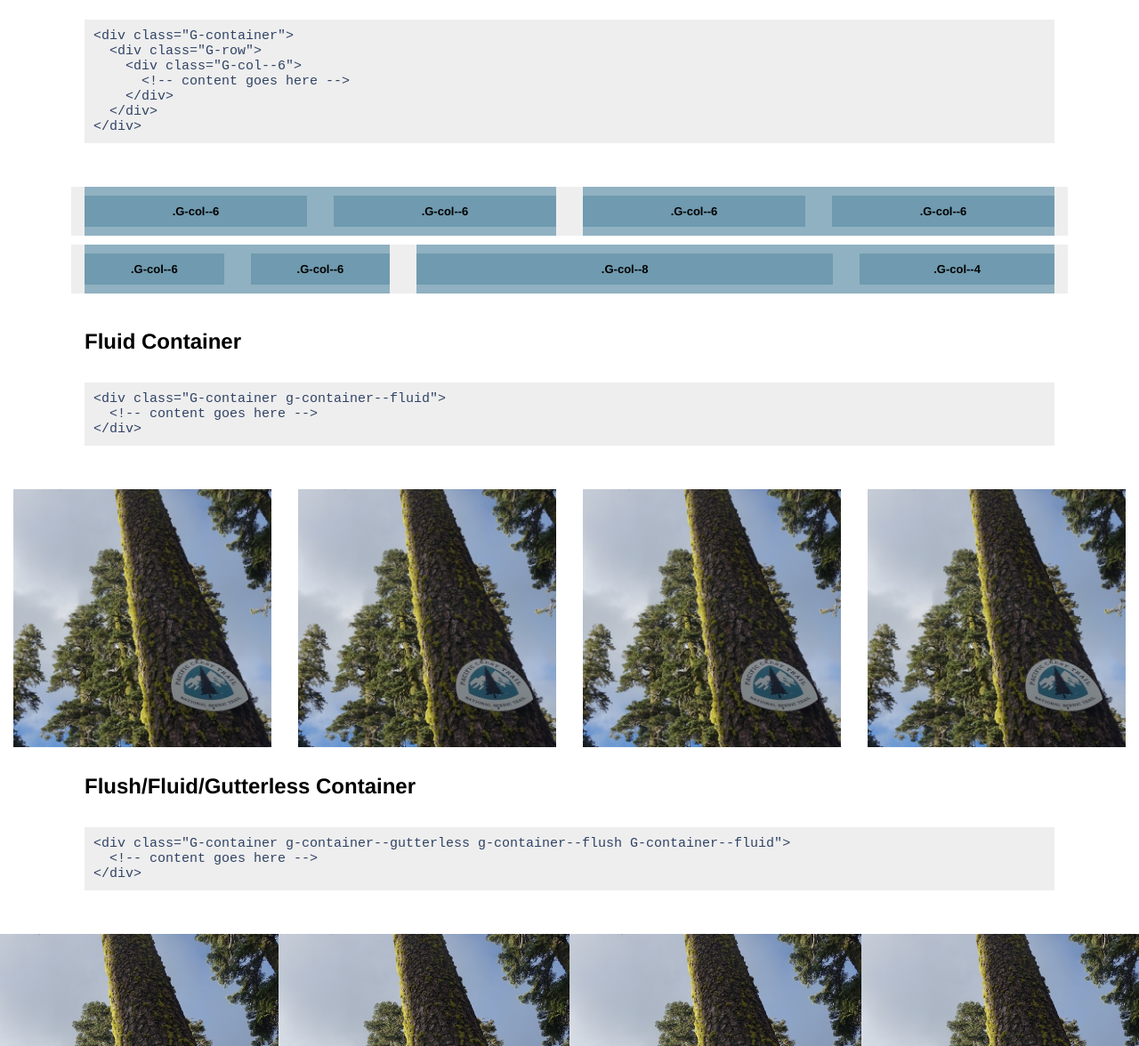
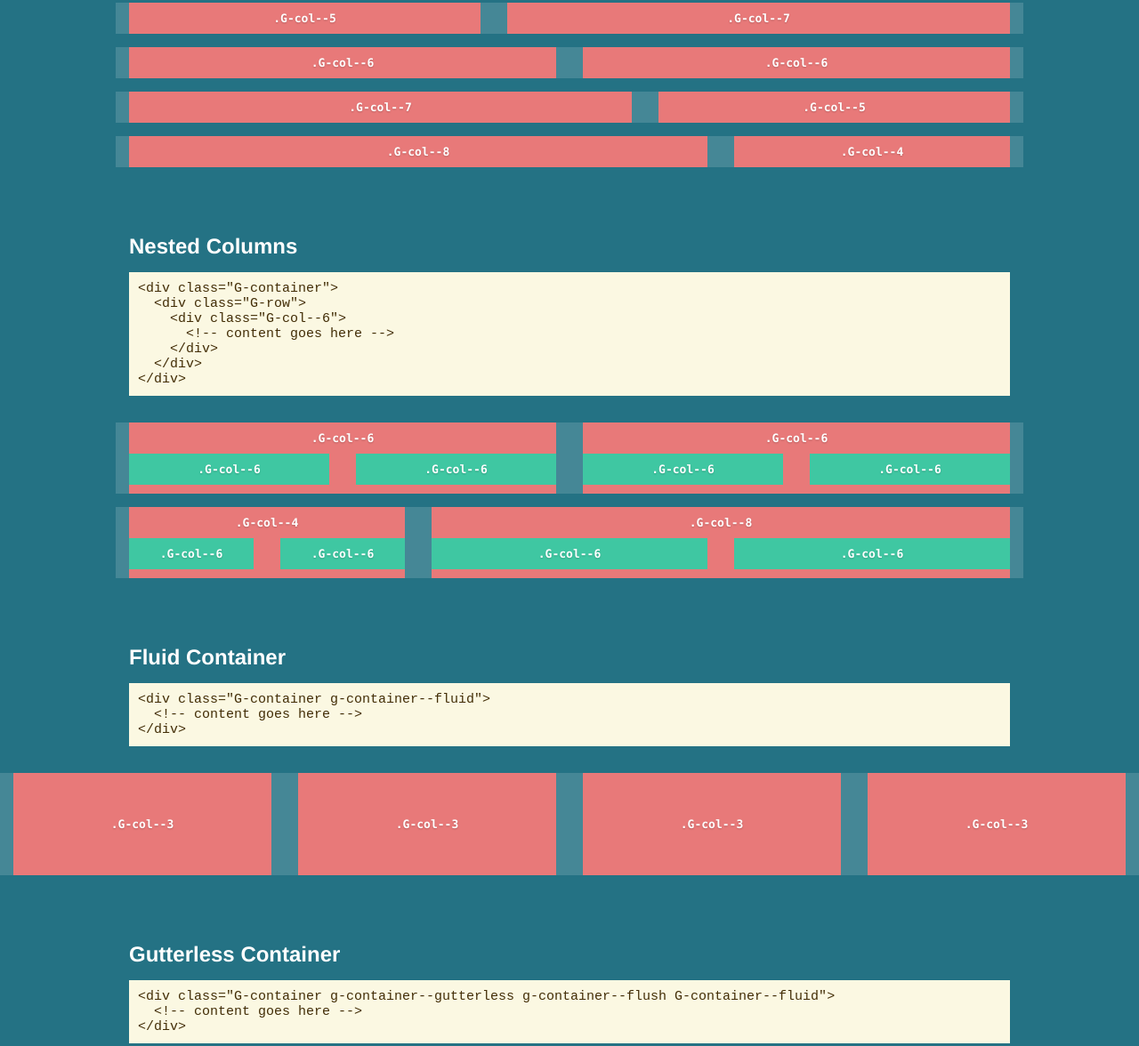
Before and after one commit to rossnoble/capital-g, a plain HTML site: page docs/index.html in a window 1280 px wide. Shown: the part 683-1859 px from the top of the page at 89% size. Drawn offline with Linux system fonts and the light colour scheme.

Commit message:
Improve grid example styles

```diff
--- a/docs/example.scss
+++ b/docs/example.scss
@@ -1,25 +1,37 @@
-// DEMO
-
 @import '../lib/capital_g';
 
+$white:           #FFFFFF;
 $grey:            #EEEEEE;
 $navy:            #304365;
+$teal:            #247284;
+$murkyWater:      #0D4754;
+$retroGreen:      #3FC7A2;
+
+$brown:           #422D06;
+$cream:           #FBF8E2;
+
+$salmon:          #E87979;
+$maroon:          #A73F52;
+
 $blueGrey:        #90B1C1;
 $blueGrey--light: #DBE2E6;
 
 $font-size-base: 15px;
+$font-family-base: Helvetica, Arial, sans;
+$font-family-mono: Monaco, monospace;
 
 body {
-  font-family: Helvetica, Arial, sans;
+  background-color: $teal;
+  font-family: $font-family-base;
   font-size: $font-size-base;
-  padding: 30px 0;
+  color: $white;
+  padding: 0 0 30px;
   margin: 0;
 }
 
 h1 {
   font-size: 32px;
   margin: 15px 0;
-  text-align: center;
 }
 
 h2 {
@@ -27,50 +39,76 @@ h2 {
   margin: 15px 0;
 }
 
+header {
+  background-color: $murkyWater;
+  padding: 15px 0;
+  margin-bottom: 45px;
+
+  h1 {
+    margin: 0;
+    text-align: center;
+  }
+}
+
 code {
   display: block;
-  background-color: $grey;
+  margin-bottom: 15px;
+  padding: 10px;
   font-size: $font-size-base;
-  padding: 10px;
-  color: $navy;
-  margin-bottom: 15px;
+  background-color: $cream;
+  color: $brown;
 }
 
 pre {
-  margin: 0;
+  margin: 0 0 30px;
+  padding: 0;
 }
 
 .Example {
-  margin-bottom: 30px;
+  @include clearfix;
+  margin-bottom: 60px;
 
   .Example-row {
     white-space: nowrap;
-    margin-bottom: 10px;
+    margin-bottom: 15px;
     @include clearfix;
 
     & > div {
-      background-color: $grey;
+      background-color: rgba(255,255,255,0.15);
       text-align: center;
       font-weight: bold;
     }
   }
 
   .Example-item {
+    font-family: $font-family-mono;
     @include clearfix;
-    background-color: $blueGrey;
+    background-color: $salmon;
     padding: 10px 0;
     min-height: 32px;
     font-size: 13px;
+    text-shadow: 0 1px 2px rgba(0,0,0,0.2);
 
+    // Nested
     .Example-item {
-      background-color: darken($blueGrey, 10%);
+      background-color: $retroGreen;
       padding-top: 10px;
       padding-bottom: 10px;
     }
+  }
+
+  .Example-label {
+    margin-bottom: 10px;
   }
 
   img {
     width: 100%;
     float: left;
   }
+
+  &.Example--singleRow {
+    .Example-item {
+      padding: 50px 0;
+    }
+  }
 }
--- a/docs/index.html
+++ b/docs/index.html
@@ -8,39 +8,41 @@
 </head>
 <body>
 
-<h1>Capital G - Grid system</h1>
+<header>
+  <h1>Capital G - Grid System</h1>
+</header>
+
+<div class="G-container">
+  <h2>Sass Config</h2>
+
+  <pre><code>$g-maxWidth: 1120px;
+$g-maxWidth-tablet: 720px;
+$g-containerGutter: 15px;
+$g-columnGutter: 15px;
+$g-break-desktop: $g-maxWidth;
+$g-break-mobile: ($g-maxWidth-tablet + 19px);
+$g-break-tablet: ($g-maxWidth-tablet + 20px);</code></pre>
+</div>
 
 <div class="G-container">
   <h2>Basic Columns</h2>
 
-  <pre>
-    <code>&lt;div class="G-container"&gt;
+  <pre><code>&lt;div class="G-container"&gt;
   &lt;div class="G-row"&gt;
     &lt;div class="G-col--6"&gt;
       &lt;!-- content goes here --&gt;
     &lt;/div&gt;
   &lt;/div&gt;
-&lt;/div&gt;</code>
-  </pre>
+&lt;/div&gt;</code></pre>
 </div>
 
 <div class="Example G-container">
   <div class="G-row">
     <div class="Example-row">
-      <div class="G-col G-col--1">
-        <div class="Example-item">
-          <span class="G-hide-mobile G-hide-tablet">.G-col--1</span>
-        </div>
-      </div>
-      <div class="G-col G-col--11">
-        <div class="Example-item">.G-col--11</div>
-      </div>
-    </div>
-
-    <div class="Example-row">
       <div class="G-col G-col--2">
         <div class="Example-item">.G-col--2</div>
       </div>
+
       <div class="G-col G-col--10">
         <div class="Example-item">.G-col--10</div>
       </div>
@@ -50,6 +52,7 @@
       <div class="G-col G-col--3">
         <div class="Example-item">.G-col--3</div>
       </div>
+
       <div class="G-col G-col--9">
         <div class="Example-item">.G-col--9</div>
       </div>
@@ -84,21 +87,39 @@
         <div class="Example-item">.G-col--6</div>
       </div>
     </div>
+
+    <div class="Example-row">
+      <div class="G-col G-col--7">
+        <div class="Example-item">.G-col--7</div>
+      </div>
+
+      <div class="G-col G-col--5">
+        <div class="Example-item">.G-col--5</div>
+      </div>
+    </div>
+
+    <div class="Example-row">
+      <div class="G-col G-col--8">
+        <div class="Example-item">.G-col--8</div>
+      </div>
+
+      <div class="G-col G-col--4">
+        <div class="Example-item">.G-col--4</div>
+      </div>
+    </div>
   </div>
 </div>
 
 <div class="G-container">
   <h2>Nested Columns</h2>
 
-  <pre>
-    <code>&lt;div class="G-container"&gt;
+  <pre><code>&lt;div class="G-container"&gt;
   &lt;div class="G-row"&gt;
     &lt;div class="G-col--6"&gt;
       &lt;!-- content goes here --&gt;
     &lt;/div&gt;
   &lt;/div&gt;
-&lt;/div&gt;</code>
-  </pre>
+&lt;/div&gt;</code></pre>
 </div>
 
 <div class="Example G-container">
@@ -106,6 +127,8 @@
     <div class="Example-row">
       <div class="G-col--6">
         <div class="Example-item">
+          <div class="Example-label">.G-col--6</div>
+
           <div class="G-row">
             <div class="G-col--6">
               <div class="Example-item">.G-col--6</div>
@@ -120,6 +143,8 @@
 
       <div class="G-col--6">
         <div class="Example-item">
+          <div class="Example-label">.G-col--6</div>
+
           <div class="G-row">
             <div class="G-col--6">
               <div class="Example-item">.G-col--6</div>
@@ -136,6 +161,8 @@
     <div class="Example-row">
       <div class="G-col--4">
         <div class="Example-item">
+          <div class="Example-label">.G-col--4</div>
+
           <div class="G-row">
             <div class="G-col--6">
               <div class="Example-item">.G-col--6</div>
@@ -150,13 +177,15 @@
 
       <div class="G-col--8">
         <div class="Example-item">
+          <div class="Example-label">.G-col--8</div>
+
           <div class="G-row">
-            <div class="G-col--8">
-              <div class="Example-item">.G-col--8</div>
+            <div class="G-col--6">
+              <div class="Example-item">.G-col--6</div>
             </div>
 
-            <div class="G-col--4">
-              <div class="Example-item">.G-col--4</div>
+            <div class="G-col--6">
+              <div class="Example-item">.G-col--6</div>
             </div>
           </div>
         </div>
@@ -168,45 +197,43 @@
 <div class="G-container">
   <h2>Fluid Container</h2>
 
-  <pre>
-    <code>&lt;div class="G-container g-container--fluid"&gt;
+  <pre><code>&lt;div class="G-container g-container--fluid"&gt;
   &lt;!-- content goes here --&gt;
-&lt;/div&gt;</code>
-  </pre>
+&lt;/div&gt;</code></pre>
 </div>
 
-<div class="Example G-c G-c--fluid">
-  <div class="G-r">
-    <div class="G-col--3">
-      <img src="images/pct.jpg">
-    </div>
+<div class="Example Example--singleRow G-container G-container--fluid">
+  <div class="G-row">
+    <div class="Example-row">
+      <div class="G-col G-col--3">
+        <div class="Example-item">.G-col--3</div>
+      </div>
 
-    <div class="G-col--3">
-      <img src="images/pct.jpg">
-    </div>
+      <div class="G-col G-col--3">
+        <div class="Example-item">.G-col--3</div>
+      </div>
 
-    <div class="G-col--3">
-      <img src="images/pct.jpg">
-    </div>
+      <div class="G-col G-col--3">
+        <div class="Example-item">.G-col--3</div>
+      </div>
 
-    <div class="G-col--3">
-      <img src="images/pct.jpg">
+      <div class="G-col G-col--3">
+        <div class="Example-item">.G-col--3</div>
+      </div>
     </div>
   </div>
 </div>
 
 <div class="G-container">
-  <h2>Flush/Fluid/Gutterless Container</h2>
+  <h2>Gutterless Container</h2>
 
-  <pre>
-    <code>&lt;div class="G-container g-container--gutterless g-container--flush G-container--fluid"&gt;
+  <pre><code>&lt;div class="G-container g-container--gutterless g-container--flush G-container--fluid"&gt;
   &lt;!-- content goes here --&gt;
-&lt;/div&gt;</code>
-  </pre>
+&lt;/div&gt;</code></pre>
 </div>
 
-<div class="Example G-c G-c--flush G-c--fluid G-c--gutterless">
-  <div class="G-r">
+<div class="Example G-container G-container--gutterless">
+  <div class="G-row">
     <div class="G-col--3">
       <img src="images/pct.jpg">
     </div>
--- a/lib/_config.scss
+++ b/lib/_config.scss
@@ -1,5 +1,6 @@
-$g-maxWidth: 1120px;
+$g-maxWidth: 1020px;
 $g-maxWidth-tablet: 720px;
+$g-containerGutter: 15px;
 $g-columnGutter: 15px;
 $g-break-desktop: $g-maxWidth;
 $g-break-mobile: ($g-maxWidth-tablet + 19px);
--- a/lib/_grid.scss
+++ b/lib/_grid.scss
@@ -3,49 +3,43 @@
 }
 
 // GRID
-.G-container,
-.G-c {
+.G-container {
   max-width: $g-maxWidth;
   margin-left: auto;
   margin-right: auto;
-  padding-left: $g-columnGutter;
-  padding-right: $g-columnGutter;
+  padding-left: $g-containerGutter;
+  padding-right: $g-containerGutter;
 
-  &.G-container--fluid,
-  &.G-c--fluid {
+  &.G-container--fluid {
     max-width: none;
   }
 
-  &.G-container--flush,
-  &.G-c--flush {
+  &.G-container--flush {
     padding-left: 0;
     padding-right: 0;
   }
 
-  &.G-container--gutterless,
-  &.G-c--gutterless {
+  &.G-container--gutterless {
     .G-row {
       margin-left: 0;
       margin-right: 0;
     }
 
-    .G-col {
+    [class*="G-col--"] {
       padding-left: 0;
       padding-right: 0;
     }
   }
 }
 
-.G-row,
-.G-r {
+.G-row {
   @include clearfix;
   padding: 0;
   margin-left: -$g-columnGutter;
   margin-right: -$g-columnGutter;
 }
 
-.G-col,
-.G-c {
+.G-col {
   float: left;
   padding-left: $g-columnGutter;
   padding-right: $g-columnGutter;
```
Also changed, not shown: docs/example.css.
